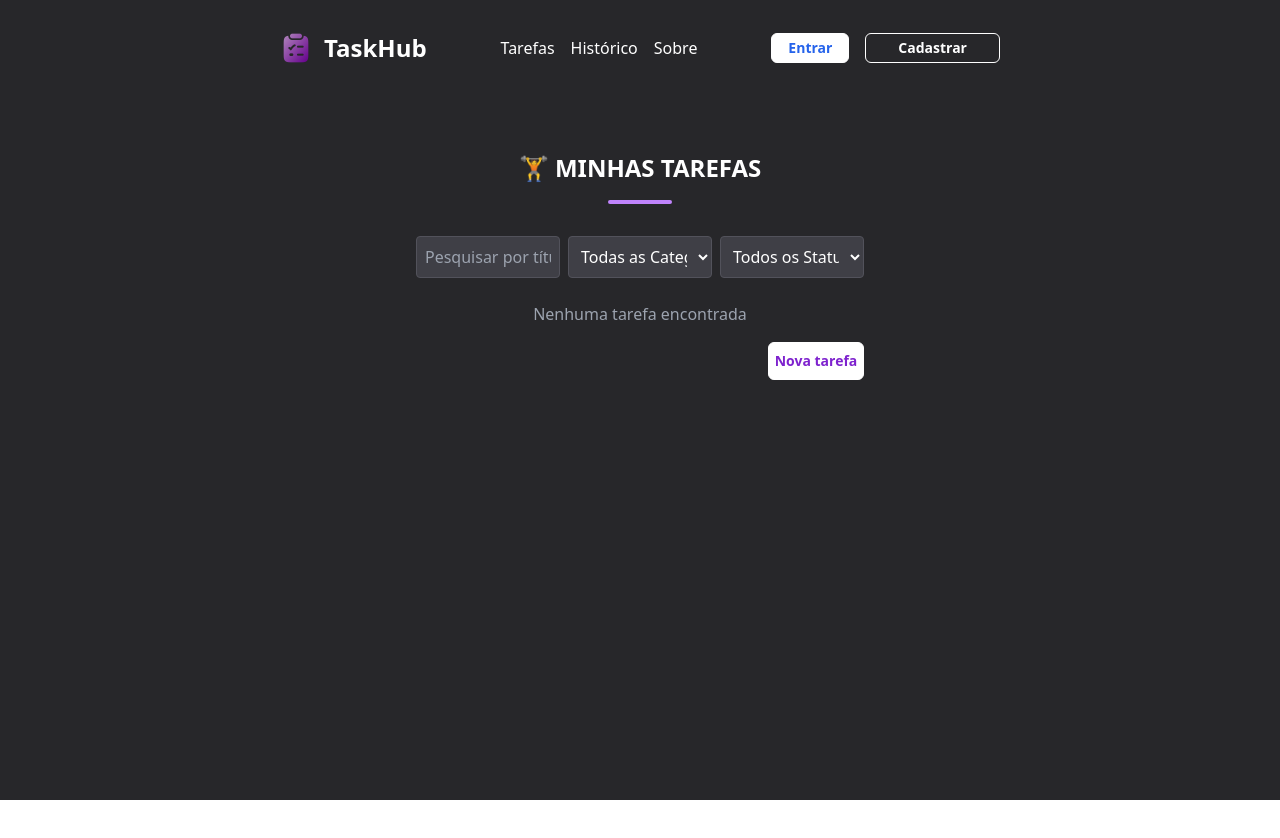
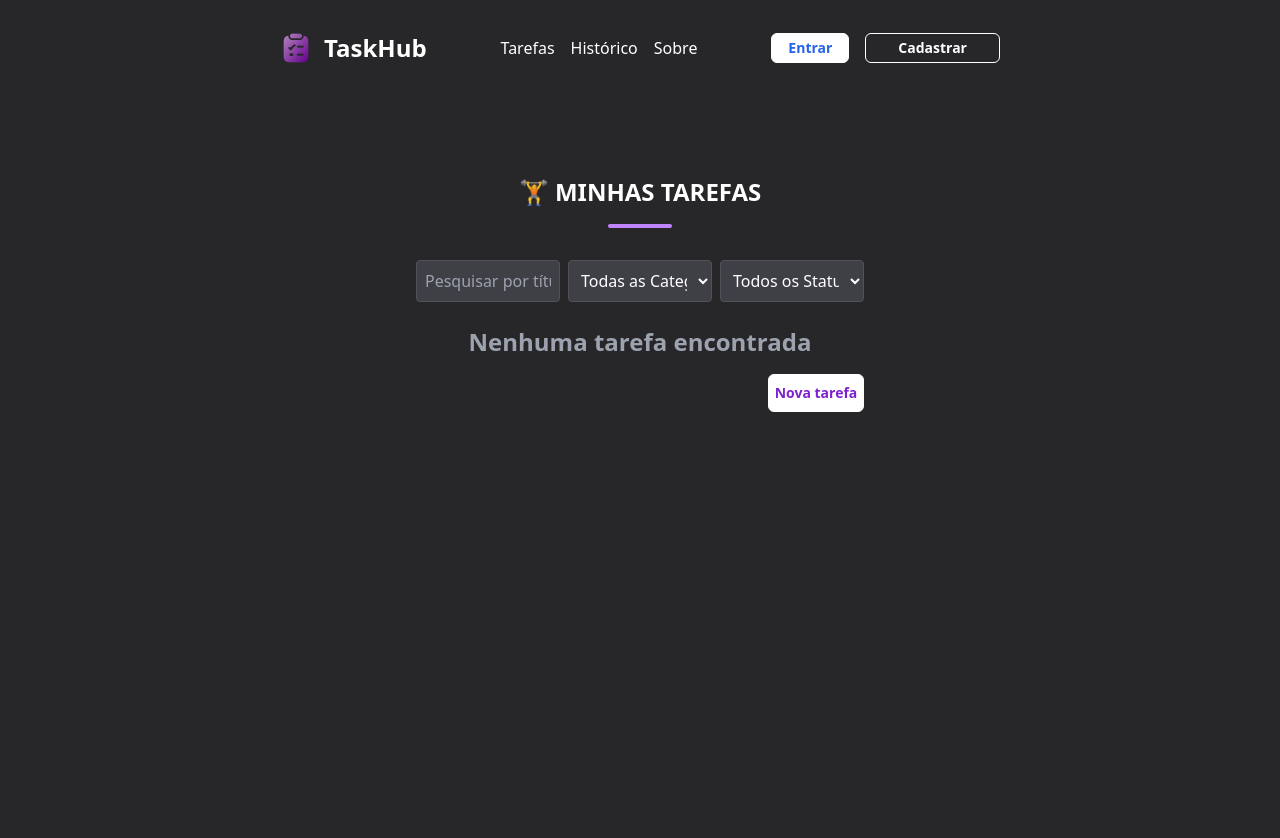
Before and after one commit to brunohro/TaskHub, a React (Vite) app: page / in a window 1280 px wide. Shown: the top 838 px of the page. Before the commit the page ends 800 px from the top, so only its background shows below. Built offline with nearby package versions, Linux system fonts and the light colour scheme.

Commit message:
Add navigation to task list page (main page)

```diff
--- a/src/components/Task.tsx
+++ b/src/components/Task.tsx
@@ -2,6 +2,7 @@ import React, { useState } from "react";
 import { useNavigate } from "react-router-dom";
 import { Pencil, Trash2 } from "lucide-react";
 import { Category, Priority, Status } from "../App";
+import { motion } from "framer-motion";
 
 export type Task = {
   id: string;
@@ -39,12 +40,29 @@ const TaskList: React.FC<TaskListProps> = ({ tasks, onDelete }) => {
 
   return (
     <div className="p-6 mt-8">
+      <motion.div
+        className="min-h-screen text-white p-6"
+        initial={{ opacity: 0 }}
+        animate={{ opacity: 1 }}
+        transition={{ duration: 1.0 }}
+      >
         <div className="text-center mb-8">
           <div className="text-white text-2xl font-extrabold text-center mb-4">
+            <motion.h1
+              initial={{ y: -30, opacity: 0 }}
+              animate={{ y: 0, opacity: 1 }}
+              transition={{ duration: 0.6, delay: 0.2 }}
+            >
               🏋️ MINHAS TAREFAS
+            </motion.h1>
           </div>
           <div className="w-16 h-1 bg-purple-400 mx-auto rounded-full" />
         </div>
+        <motion.div
+          initial={{ y: 20, opacity: 0 }}
+          animate={{ y: 0, opacity: 1 }}
+          transition={{ duration: 0.5, delay: 0.4 }}
+        >
           <div className="max-w-md mx-auto flex flex-col sm:flex-row gap-2 mb-6 justify-between">
             <input
               type="text"
@@ -96,10 +114,18 @@ const TaskList: React.FC<TaskListProps> = ({ tasks, onDelete }) => {
               <option value="Concluída">Concluída</option>
             </select>
           </div>
-
+        </motion.div>
+        <motion.div
+          className="text-2xl font-semibold mb-2"
+          initial={{ x: -30, opacity: 0 }}
+          animate={{ x: 0, opacity: 1 }}
+          transition={{ duration: 0.4, delay: 0.6 }}
+        >
           <div className="max-w-md flex flex-col gap-4 mx-auto">
             {filteredTasks.length === 0 ? (
-          <p className="text-center text-gray-400">Nenhuma tarefa encontrada</p>
+              <p className="text-center text-gray-400">
+                Nenhuma tarefa encontrada
+              </p>
             ) : (
               filteredTasks.map((task) => (
                 <div
@@ -144,7 +170,12 @@ const TaskList: React.FC<TaskListProps> = ({ tasks, onDelete }) => {
                 </div>
               ))
             )}
-
+            <motion.div
+              className="text-2xl font-semibold mb-2"
+              initial={{ x: -30, opacity: 0 }}
+              animate={{ x: 0, opacity: 1 }}
+              transition={{ duration: 0.4, delay: 0.6 }}
+            >
               <div className="flex justify-end">
                 <button
                   onClick={() => navigate("/newTask")}
@@ -153,7 +184,10 @@ const TaskList: React.FC<TaskListProps> = ({ tasks, onDelete }) => {
                   Nova tarefa
                 </button>
               </div>
+            </motion.div>
           </div>
+        </motion.div>
+      </motion.div>
     </div>
   );
 };
```
Lines whose indentation alone changed are shown as unchanged.
